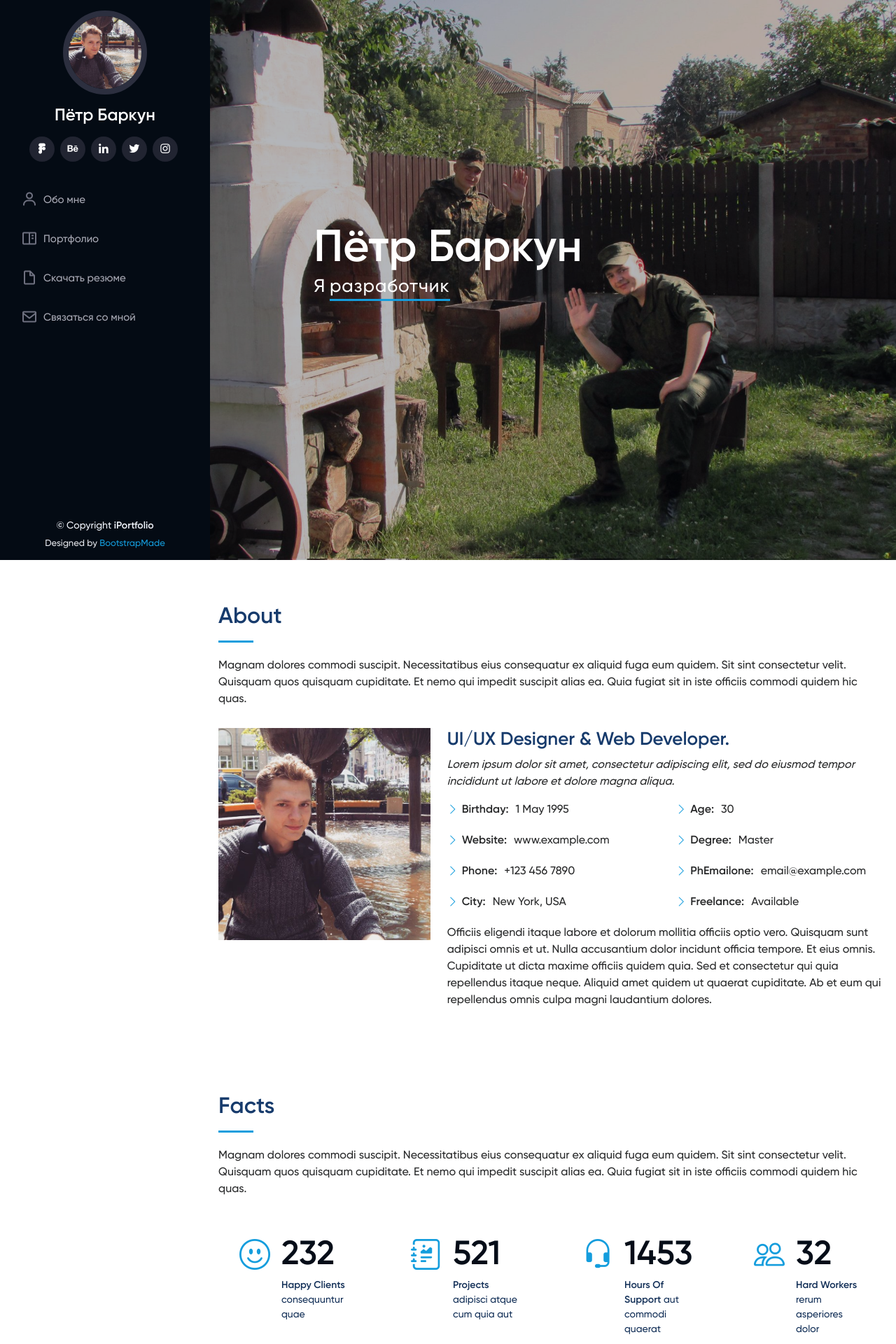
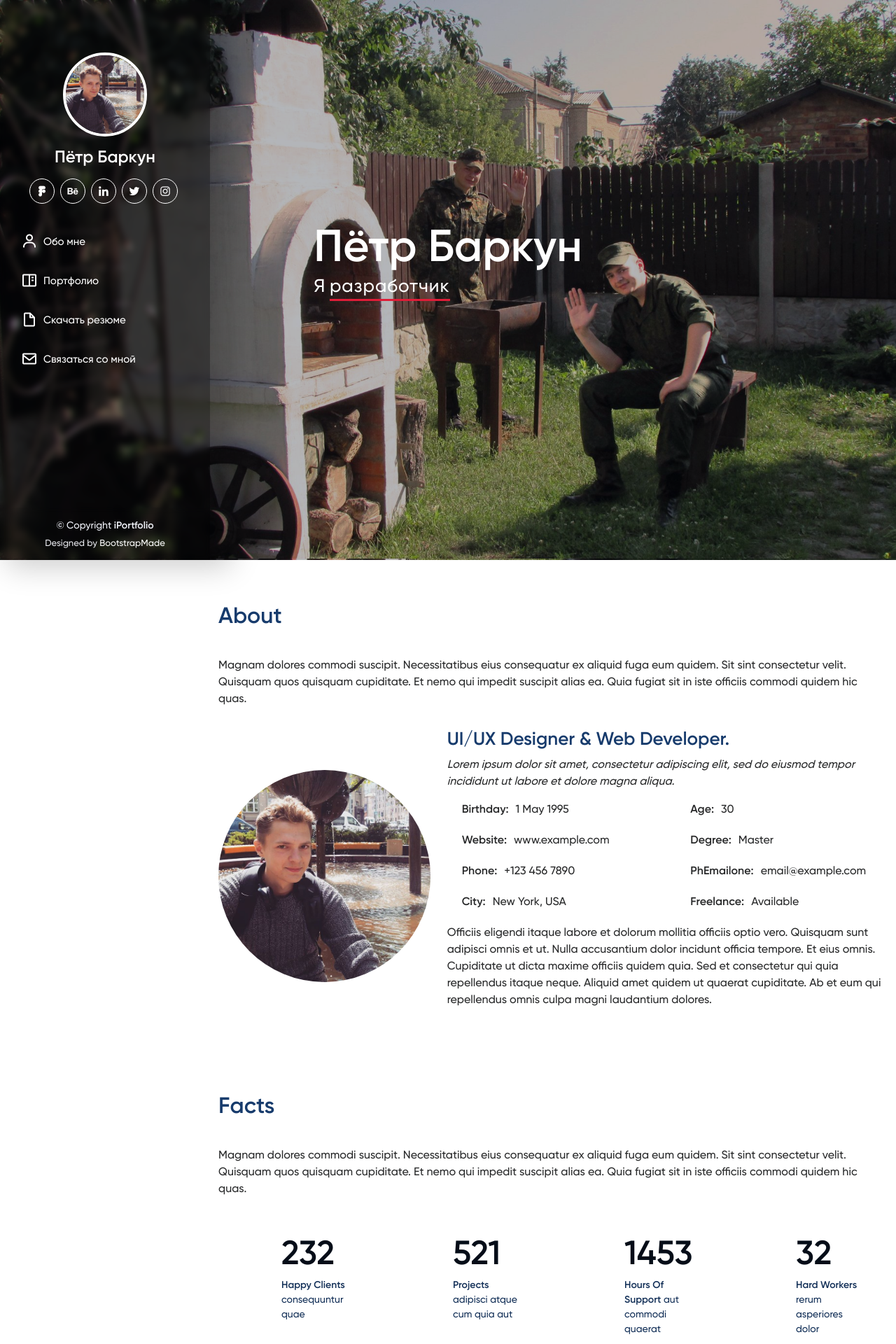
Before and after one commit to Unterfeldwebel33/peterbarkun, a PHP site: page /index.php in a window 1280 px wide. Shown: the top 1920 px of the page at 70% size. Run offline with PHP 8.4, Linux system fonts and the light colour scheme.

Commit message:
Glassmorphism

```diff
--- a/assets/css/style.css
+++ b/assets/css/style.css
@@ -21,7 +21,7 @@ body {
 }
 
 a {
-  color: #149ddd;
+  color: #fff;
   text-decoration: none;
 }
 
@@ -77,14 +77,16 @@ h1, h2, h3, h4, h5, h6 {
   z-index: 9997;
   transition: all 0.5s;
   padding: 0 15px;
-  background: #040b14;
+  backdrop-filter: blur(5px);
+  background: rgba(0, 0, 0, 0.4);
   overflow-y: auto;
+  box-shadow: 20px 0px 40px 10px rgba(0, 0, 0, 0.2);
 }
 #header .profile img {
   margin: 15px auto;
   display: block;
   width: 120px;
-  border: 8px solid #2c2f3f;
+  border: 4px solid #fff;
 }
 #header .profile h1 {
   font-size: 24px;
@@ -102,7 +104,7 @@ h1, h2, h3, h4, h5, h6 {
 #header .profile .social-links a {
   font-size: 18px;
   display: inline-block;
-  background: #212431;
+  background: #00000000;
   color: #fff;
   line-height: 1;
   padding: 8px 0;
@@ -112,11 +114,16 @@ h1, h2, h3, h4, h5, h6 {
   width: 36px;
   height: 36px;
   transition: 0.3s;
+  border: 1px solid #fff;
 }
 #header .profile .social-links a:hover {
-  background: #149ddd;
+  background: #fff;
   color: #fff;
   text-decoration: none;
+}
+
+.profile{
+  margin-top: 60px;
 }
 
 #main {
@@ -240,7 +248,8 @@ h1, h2, h3, h4, h5, h6 {
   color: #fff;
   padding-bottom: 4px;
   letter-spacing: 1px;
-  border-bottom: 3px solid #149ddd;
+  border-bottom: 3px solid #DF1D38;
+  ;
 }
 @media (min-width: 1024px) {
   #hero {
@@ -288,7 +297,7 @@ section {
   display: block;
   width: 50px;
   height: 3px;
-  background: #149ddd;
+  background: #fff;
   bottom: 0;
   left: 0;
 }
@@ -299,6 +308,11 @@ section {
 /*--------------------------------------------------------------
 # About
 --------------------------------------------------------------*/
+.img-fluid
+{
+  border-radius: 15px;
+}
+
 .about .content h3 {
   font-weight: 700;
   font-size: 26px;
@@ -319,7 +333,7 @@ section {
 .about .content ul i {
   font-size: 16px;
   margin-right: 5px;
-  color: #149ddd;
+  color: #fff;
   line-height: 0;
 }
 .about .content p:last-child {
@@ -339,7 +353,7 @@ section {
 .facts .count-box i {
   display: block;
   font-size: 44px;
-  color: #149ddd;
+  color: #fff;
   float: left;
   line-height: 0;
 }
@@ -941,7 +955,8 @@ section {
   bottom: 0;
   width: 300px;
   z-index: 9999;
-  background: #040b14;
+  backdrop-filter: blur(5px);
+  background: rgba(0, 0, 0, 0.0);
 }
 #footer .copyright {
   text-align: center;
--- a/index.html
+++ b/index.html
@@ -83,7 +83,7 @@
 
         <div class="row">
           <div class="col-lg-4" data-aos="fade-right">
-            <img src="assets/img/profile-img.jpg" class="img-fluid" alt="">
+            <img src="assets/img/profile-img.jpg" alt="" class="img-fluid rounded-circle" style="margin-top: 60px;">
           </div>
           <div class="col-lg-8 pt-4 pt-lg-0 content" data-aos="fade-left">
             <h3>UI/UX Designer &amp; Web Developer.</h3>
```
Also changed, not shown: other parts of assets/css/style.css (+21 -20 lines), README.md (deleted).
